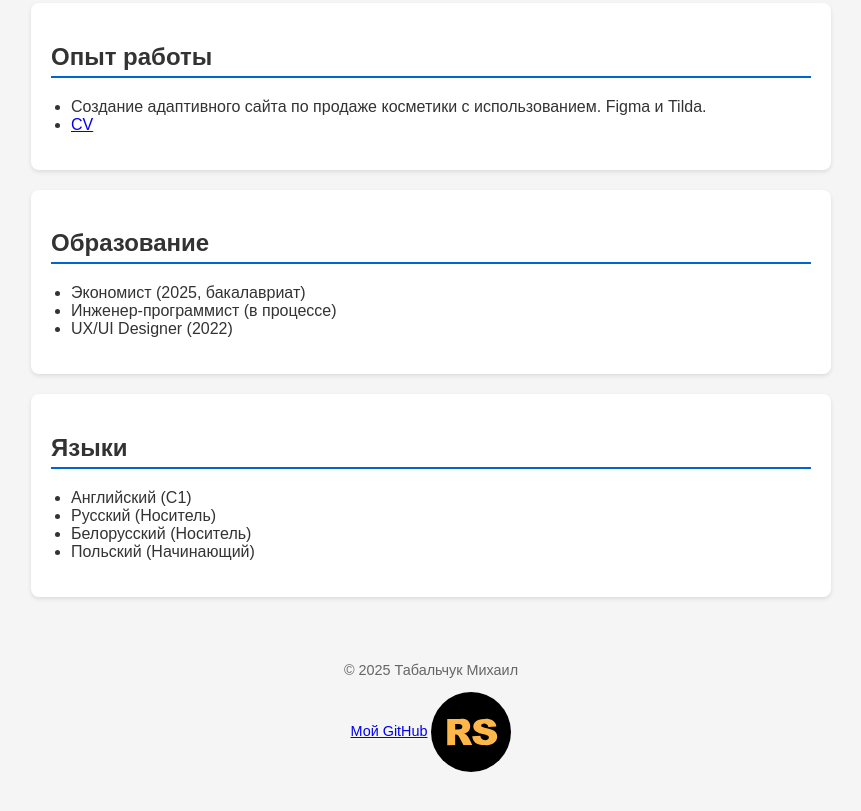
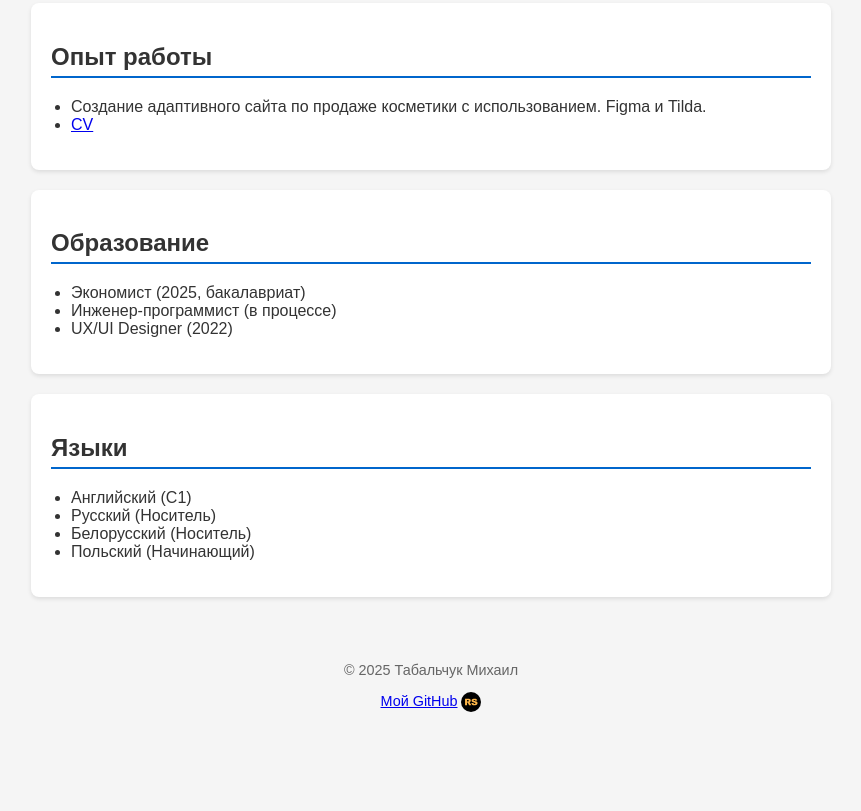
Before and after one commit to mihus66/rsschool-cv, a plain HTML site: page index.html in a window 1280 px wide. Shown: the part 1031-1842 px from the top of the page, without its empty margins (209-1070 px from the left). After the commit the page ends 1783 px from the top, so only its background shows below. Drawn offline with Linux system fonts and the light colour scheme.

Commit message:
fix: fix logo size to 20

```diff
--- a/index.html
+++ b/index.html
@@ -83,7 +83,7 @@ function multiply(a, b){
   <footer>
     <p>© 2025 Табальчук Михаил</p>
     <a href="https://github.com/mihus66">Мой GitHub</a>
-    <a href="https://rs.school/"><img src="rss-logo.svg" alt="Логотип RS School" width="80"></a>
+    <a href="https://rs.school/"><img src="rss-logo.svg" alt="Логотип RS School" width="20"></a>
   </footer>
 </body>
 </html>
```
